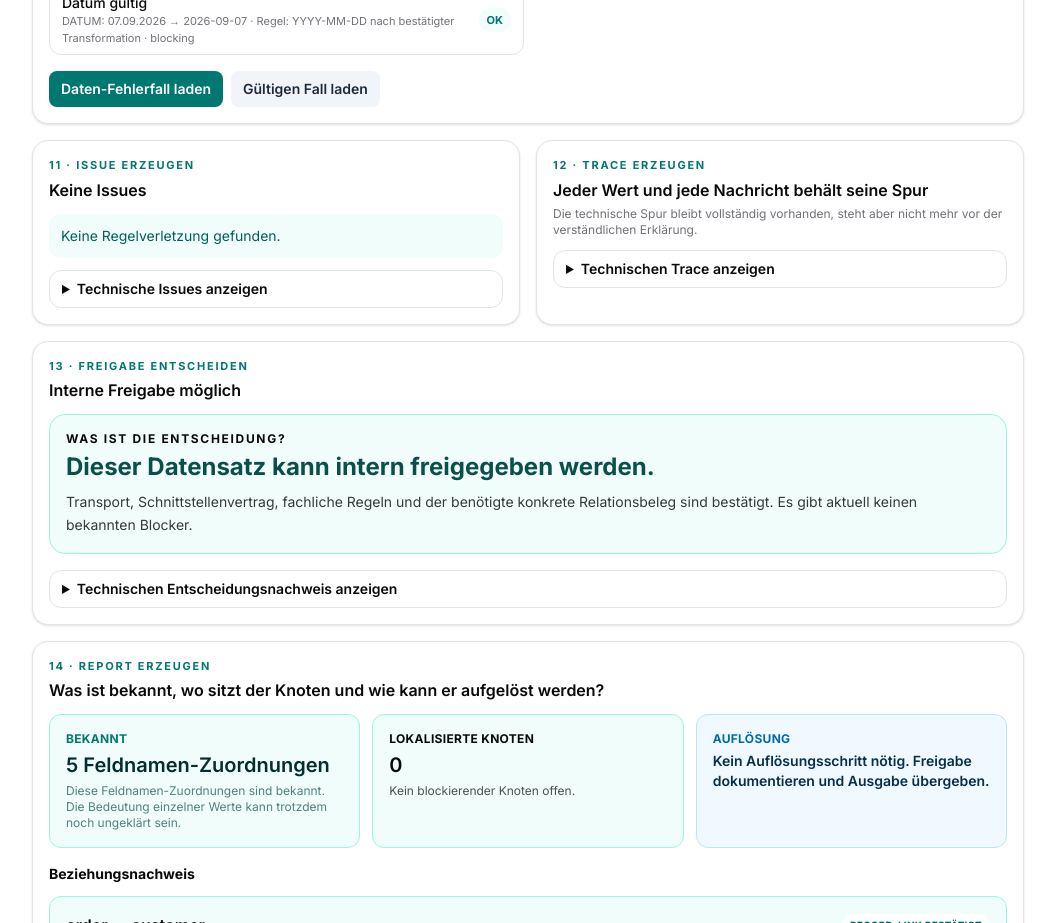
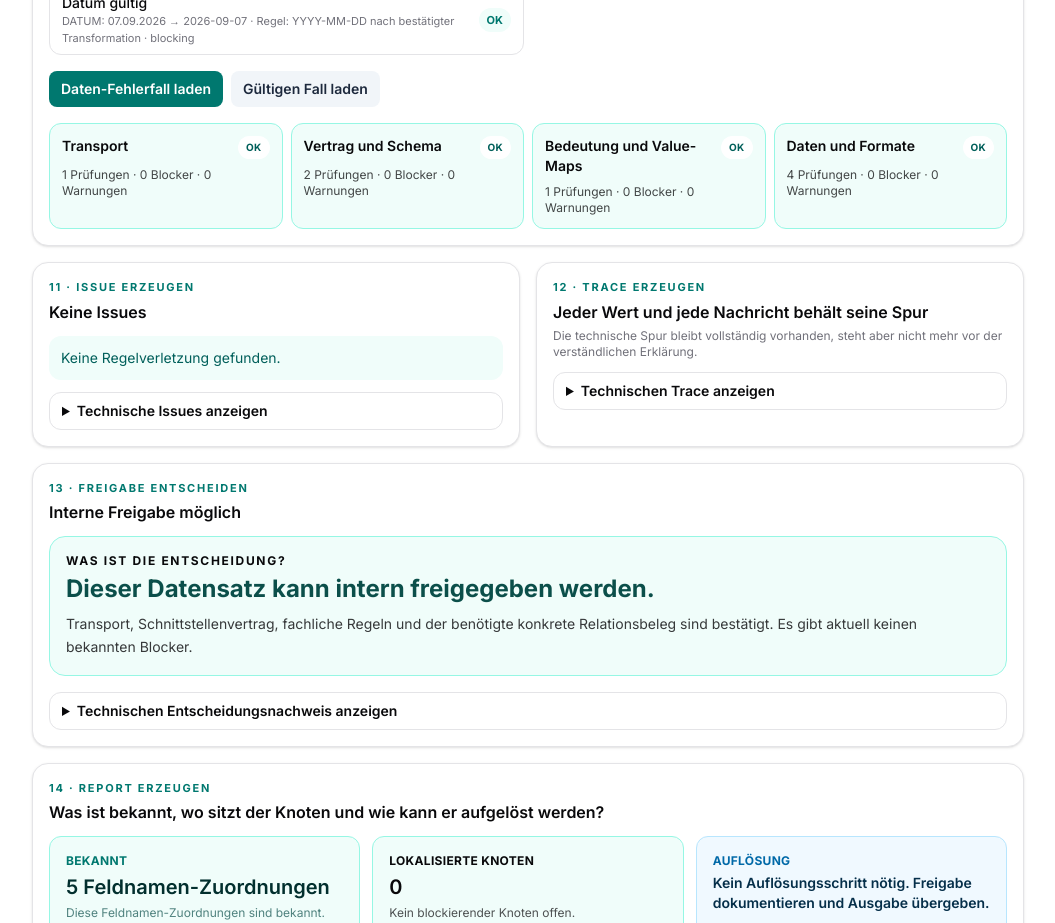
Before and after one commit to schieskejulia-collab/petraplan, a React (Vite) app in the folder frontend/mobile-app/: page /bridge in a window 1280 px wide. Shown: the part 3920-4843 px from the top of the page, without its empty margins (112-1167 px from the left). Built offline with nearby package versions, Linux system fonts and the light colour scheme.

Commit message:
feat(ui): show validation groups in bridge report

```diff
--- a/frontend/mobile-app/src/pages/BridgePage.tsx
+++ b/frontend/mobile-app/src/pages/BridgePage.tsx
@@ -10,6 +10,7 @@ import {
 } from "../lib/bridge-pipeline";
 import { evaluateRecordWithInstanceProfile } from "../lib/bridge-profiled-evaluation";
 import { demoObservedCustomer, demoOrderToCustomerEvidence } from "../lib/bridge-relation-demo";
+import { groupConstraints } from "../lib/bridge-validation-groups";
 
 function JsonBlock({ value }: { value: unknown }) {
   return (
@@ -73,6 +74,7 @@ export default function BridgePage() {
     report,
   } = evaluation;
 
+  const validationGroups = groupConstraints(evaluation.constraints);
   const blockingChecks = checks.filter(({ ok, severity }) => !ok && severity === "blocking");
   const relationBlockingCount = relationDecision.releaseAllowed ? 0 : relationDecision.blockingRelations.length;
   const visibleBlockingCount = blockingChecks.length + gatewayIssues.length + relationBlockingCount;
@@ -463,6 +465,19 @@ export default function BridgePage() {
               ))}
             </div>
             <div className="mt-4 flex flex-wrap gap-2"><button className="rounded-lg bg-teal-700 px-3 py-2 text-sm font-semibold text-white" onClick={() => loadRecord(demoConflictRecord)}>Daten-Fehlerfall laden</button><button className="rounded-lg bg-slate-100 px-3 py-2 text-sm font-semibold text-slate-800" onClick={() => loadRecord(demoValidRecord)}>Gültigen Fall laden</button></div>
+            <div className="mt-4 grid gap-2 md:grid-cols-4">
+              {validationGroups.map(({ id, label, constraintIds, passed: groupPassed, blockingIssues, warningIssues }) => (
+                <div key={id} className={`rounded-xl border p-3 ${groupPassed ? "border-teal-200 bg-teal-50" : "border-red-200 bg-red-50"}`}>
+                  <div className="flex items-start justify-between gap-2">
+                    <p className="text-sm font-semibold">{label}</p>
+                    <span className={`rounded-full px-2 py-1 text-[10px] font-bold uppercase tracking-wide ${groupPassed ? "bg-white text-teal-800" : "bg-white text-red-800"}`}>
+                      {groupPassed ? "OK" : "offen"}
+                    </span>
+                  </div>
+                  <p className="mt-2 text-xs opacity-75">{constraintIds.length} Prüfungen · {blockingIssues} Blocker · {warningIssues} Warnungen</p>
+                </div>
+              ))}
+            </div>
           </Section>
 
           <Section eyebrow="11 · Issue erzeugen" title={(issues.length + gatewayIssues.length + relationBlockingCount) ? `${issues.length + gatewayIssues.length + relationBlockingCount} Abweichung${issues.length + gatewayIssues.length + relationBlockingCount === 1 ? "" : "en"} dokumentiert` : "Keine Issues"}>
```
